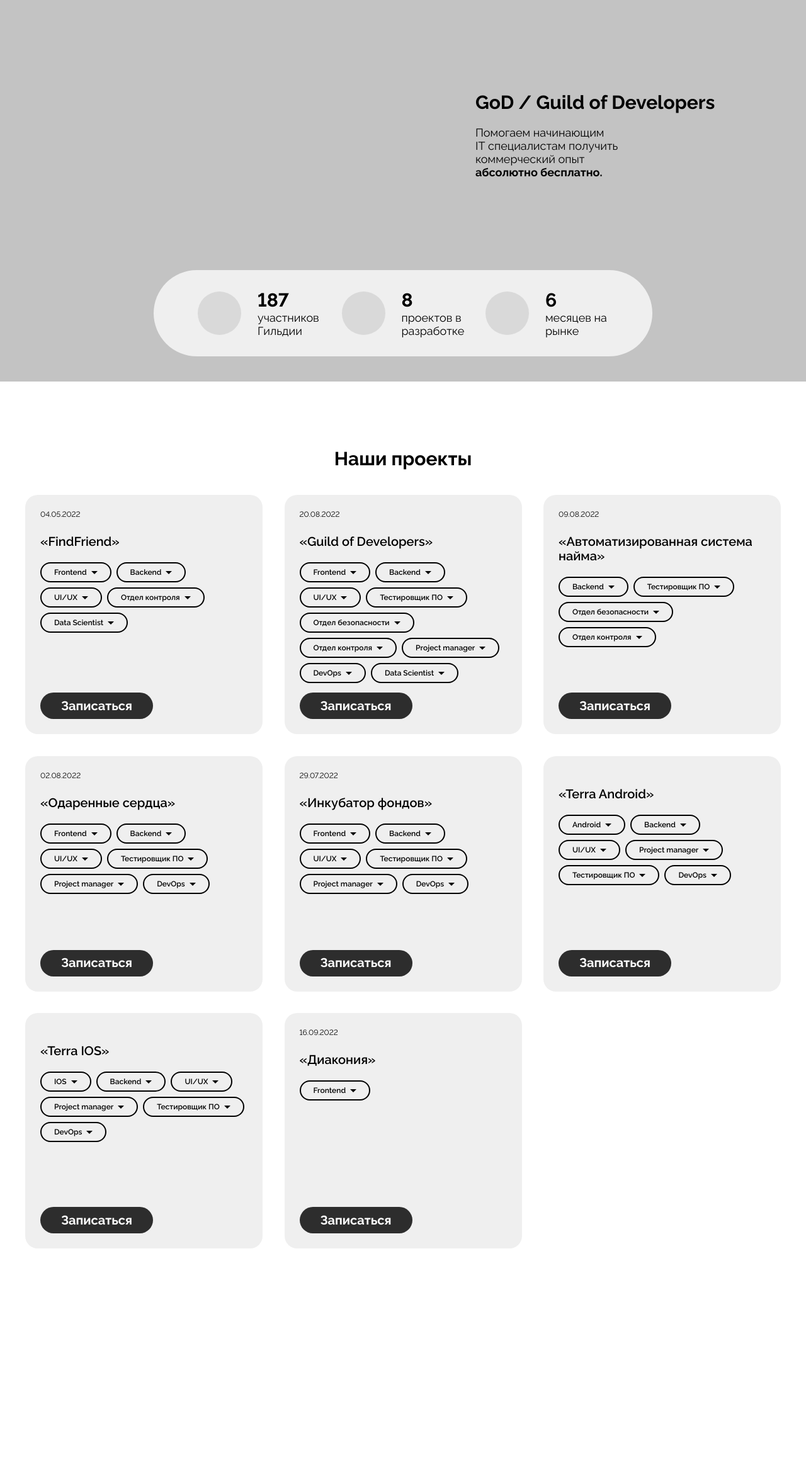
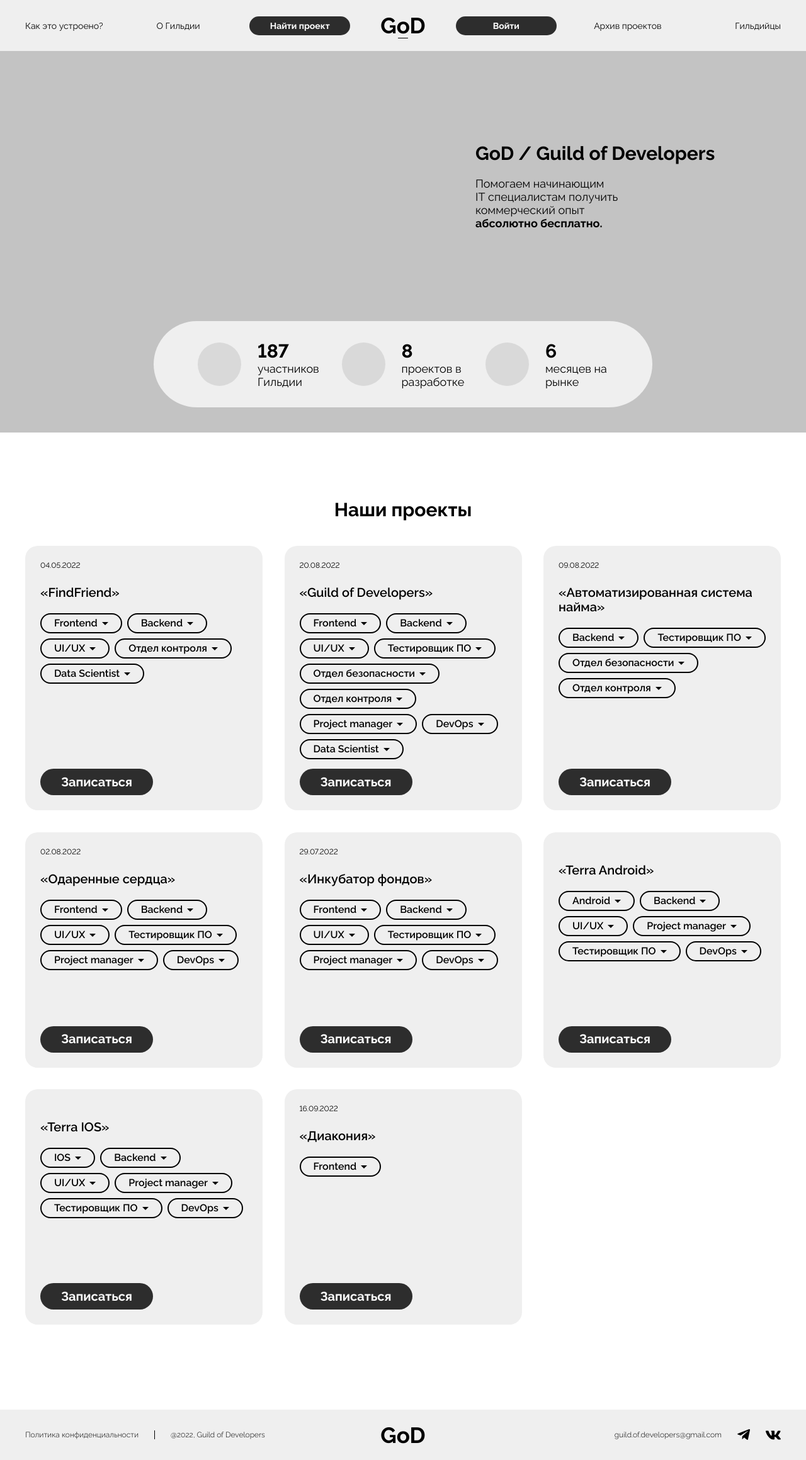
Before and after one commit to GuildOfDevelopers/guild-of-developers-frontend, a React (Create React App) app: page / in a window 1280 px wide. Shown: the whole page at 63% size. Before the commit the page ends 2118 px from the top, so only its background shows below. Built offline with nearby package versions, Linux system fonts and the light colour scheme.

Commit message:
fix: uncomment header/footer =_=

```diff
--- a/src/App.tsx
+++ b/src/App.tsx
@@ -6,9 +6,9 @@ import Main from './layout/Main';
 const App: FC = () => {
   return (
     <>
-      {/* <Header /> */}
+      <Header />
       <Main />
-      {/* <Footer /> */}
+      <Footer />
     </>
   );
 };
--- a/src/lib/styled/global.tsx
+++ b/src/lib/styled/global.tsx
@@ -48,7 +48,7 @@ const Global = createGlobalStyle`
 
     @media (min-width: 768px) {
       // font-size (DESKTOP)
-      --fs-250: 12px; // напрвления в карточках
+      --fs-250: 16px; // напрвления в карточках
       --fs-300: 12px; // дата в карточках + footer ссылки
       --fs-350: 14px; // header кнопки + ссылки
       --fs-400: 18px; // текст в hero
@@ -57,7 +57,7 @@ const Global = createGlobalStyle`
       --fs-700: 35px; // логотип
 
       // line-height (DESKTOP)
-      --line-height-250: 14px; // напрвления в карточках
+      --line-height-250: 18px; // напрвления в карточках
       --line-height-300: 14px; // дата в карточках + footer ссылки
       --line-height-350: 16px; // header кнопки + ссылки
       --line-height-400: 21px; // текст в hero
```
